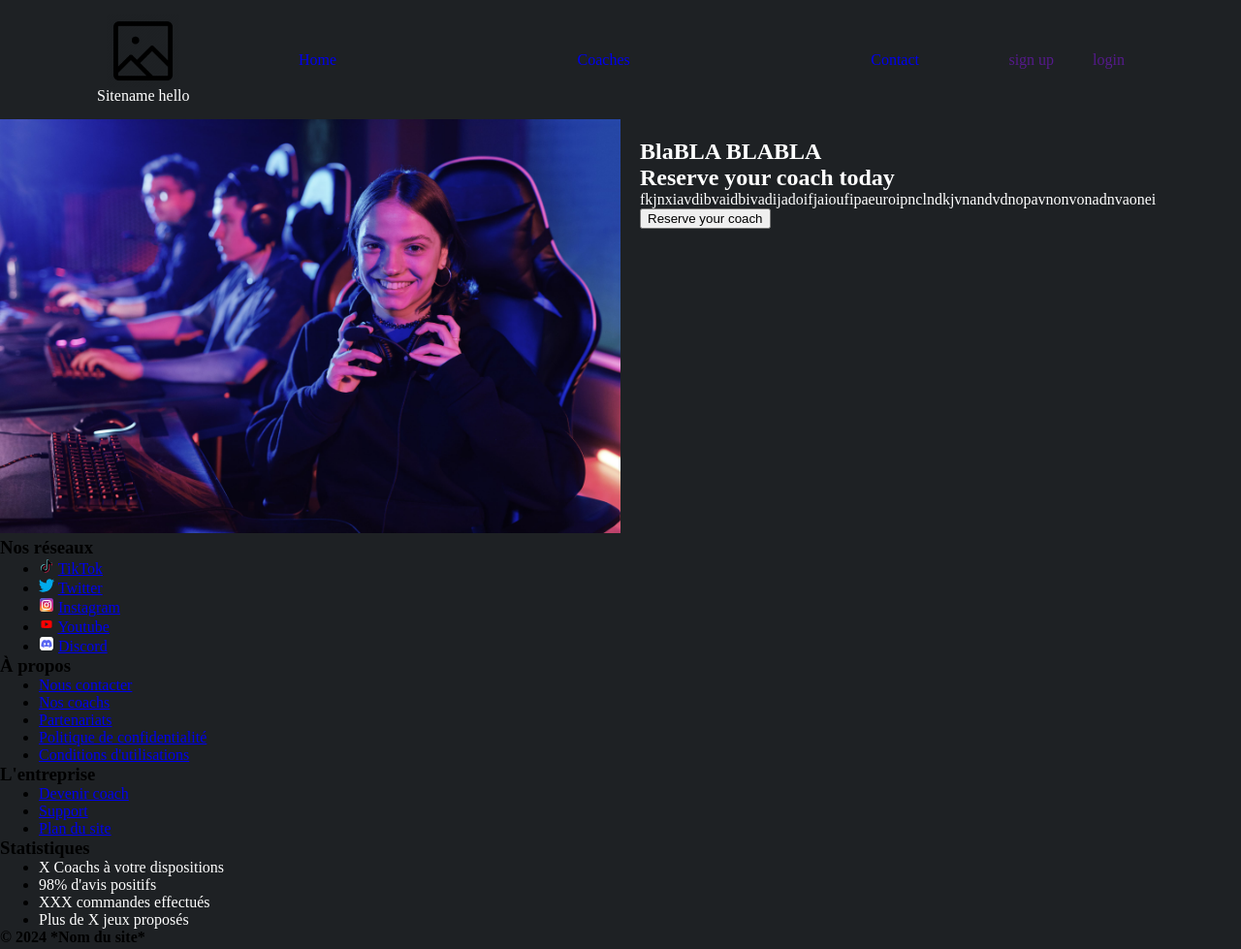
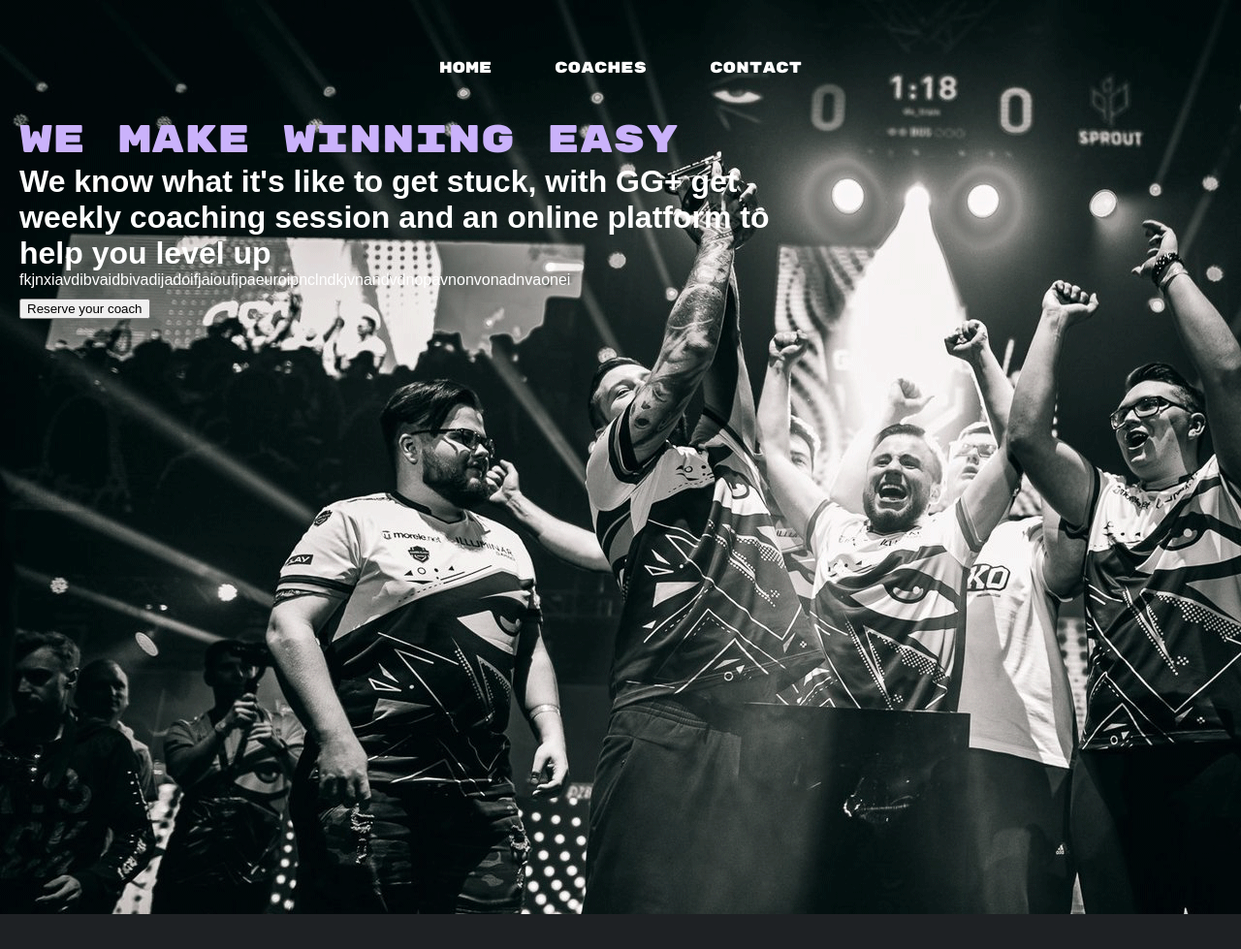
Before and after one commit to aceweet/TP-FINAL, a plain HTML site: page index2.html in a window 1280 px wide. Shown: the top 979 px of the page at 97% size. Drawn offline with Linux system fonts and the light colour scheme; a web font is replaced by a local one.

Commit message:
css landing page

```diff
--- a/CSS/css_andre.css
+++ b/CSS/css_andre.css
@@ -1,3 +1,5 @@
+
+
 /* global settings */
 
 * {
@@ -8,24 +10,32 @@ body {
     background-color: #1e2124;
 }
 
+.background {
+    background-image: url(/IMG/landingpage/EFFN8TQW4AEOHjH.gif);
+    height: 100vw;
+    background-repeat: no-repeat;
+}
+
 /* navbar flexboxes and styling */
 
 .header {
     display: flex;
     flex-direction: row;
+    position: relative;
 }
 
 .navbar {
     display: flex;
     flex-direction: row;
-    background-color: #1e2124;
+    padding-top: 5vh;
+/*     background-color: #1e2124; */
 }
 
 .navcontainer {
     display: flex;
     flex-direction: row;
     align-items: center;
-    justify-content: space-between;
+    justify-content: space-around;
     width: 100vw;
     padding-left: 100px;
     padding-right: 100px;
@@ -57,7 +67,7 @@ body {
     display: flex;
     flex-direction: row;
     justify-content: space-between;
-    width: 50vw;
+    width: 30vw;
 }
 
 .linkcontainer ul li {
@@ -67,17 +77,45 @@ body {
 
 .linkcontainer ul li a {
     text-decoration: none;
+    color: white;
+    font-family: "Rubik Mono One", monospace;
+    font-weight: 400;
+    font-style: normal;
 }
 
 .logincontainer {
     display: flex;
     flex-direction: row;
+    width: 15VW;
 }
 
 .logincontainer a {
     text-decoration: none;
     margin: 0 20px;
+    width: 15VW;
 }
+
+/* navbar link animations */
+
+  .float-on-hover {
+    display: inline-block;
+    vertical-align: middle;
+    -webkit-transform: perspective(1px) translateZ(0);
+    transform: perspective(1px) translateZ(0);
+    box-shadow: 0 0 1px rgba(0, 0, 0, 0);
+    -webkit-transition-duration: 0.3s;
+    transition-duration: 0.3s;
+    -webkit-transition-property: transform;
+    transition-property: transform;
+    -webkit-transition-timing-function: ease-out;
+    transition-timing-function: ease-out;
+  }
+  .float-on-hover:hover,
+  .float-on-hover:focus,
+  .float-on-hover:active {
+    -webkit-transform: translateY(-8px);
+    transform: translateY(-8px);
+  }
 
 /* Landing page hero section */
 
@@ -97,3 +135,24 @@ body {
 .heroh1 h1,H2,P {
     color: white;
 }
+
+.heroh1 h1 {
+    text-decoration: none;
+    color: white;
+    font-family: "Rubik Mono One", monospace;
+    font-weight: 400;
+    font-style: normal;
+    font-size: 2.5em;
+    color: #cab2fb;
+}
+
+.heroh1 h2 {
+    font-size: 2em;
+}
+
+.heroh1 H2, p {
+    font-family: "Baloo Chettan 2", sans-serif;
+    font-optical-sizing: auto;
+    font-weight: <weight>;
+    font-style: normal;
+}
--- a/index2.html
+++ b/index2.html
@@ -1,60 +1,73 @@
 <!DOCTYPE html>
 <html lang="en">
 <head>
+    <!-- Font cdn -->
+    <link rel="preconnect" href="https://fonts.googleapis.com">
+    <link rel="preconnect" href="https://fonts.gstatic.com" crossorigin>
+    <link href="https://fonts.googleapis.com/css2?family=Rubik+Mono+One&display=swap" rel="stylesheet">
+    <link rel="preconnect" href="https://fonts.googleapis.com">
+    <link rel="preconnect" href="https://fonts.gstatic.com" crossorigin>
+    <link href="https://fonts.googleapis.com/css2?family=Baloo+Chettan+2:wght@400..800&family=Rubik+Mono+One&display=swap" rel="stylesheet">
+    <!-- Font cdn end -->
+    <!-- css -->
+    <link rel="stylesheet" href="/CSS/style_loic.css">
     <link rel="stylesheet" href="/CSS/css_andre.css">
+    <!-- css end -->
     <meta charset="UTF-8">
     <meta name="viewport" content="width=device-width, initial-scale=1.0">
     <title>Document</title>
 </head>
 <body>
+    <article class="background">
         <header>
             <nav class="navbar">
                 <div class="navcontainer">
-                <div class="logocontainer">
+<!--                     <div class="logocontainer">
                         <img src="/IMG/navbar/272127c4-8d19-4bd3-bd22-2b75ce94ccb4-512.webp" alt="">
                         <p>
                             Sitename hello
                         </p>
-                </div>
+                    </div> -->
                     <div class="linkcontainer">
                         <ul>
                             <li>
-                            <a href="#">
+                                <a class="float-on-hover" href="#">
                                     Home
                                 </a>
                             </li>
                             <li>
-                            <a href="#">
+                                <a class="float-on-hover" href="#">
                                     Coaches
                                 </a>
                             </li>
                             <li>
-                            <a href="#">
+                                <a class="float-on-hover" href="#">
                                     Contact
                                 </a>
                             </li>
                         </ul>
                     </div>
-                <div class="logincontainer">
+<!--                     <div class="logincontainer">
                         <a href="">sign up</a>
                         <a href="">login</a>
-                </div>
+                    </div> -->
                 </div>
             </nav>
         </header>
         <section class="hero">
             <div class="herocontainer">
                 <div>
-                <img class="heroimg" src="/IMG/landingpage/62dae18ff974602c2bb2a6e8_6-min.jpg" alt="">
+<!--                     <img class="heroimg" src="/IMG/landingpage/62dae18ff974602c2bb2a6e8_6-min.jpg" alt=""> -->
                 </div>
                 <div class="heroh1">
-                <h1>BlaBLA BLABLA</h1>
-                <H2>Reserve your coach today</H2>
+                    <h1>We make winning easy</h1>
+                    <H2>We know what it's like to get stuck, with GG+ get <br> weekly coaching session and an online platform to <br> help you level up</H2>
                     <P>fkjnxiavdibvaidbivadijadoifjaioufipaeuroipnclndkjvnandvdnopavnonvonadnvaonei</P>
-                <button>Reserve your coach</button>
+                    <button type="submit" class="outline purple-white">Reserve your coach</button>
                 </div>
             </div>
         </section>
+    </article>
     <footer>
         <div id="item_1">
             <article class="flex_items">
```
Also changed, not shown: CSS/style_loic.css (renamed from style_loic.css), IMG/landingpage/EFFN8TQW4AEOHjH.gif (added). Lines whose indentation alone changed are shown as unchanged.
